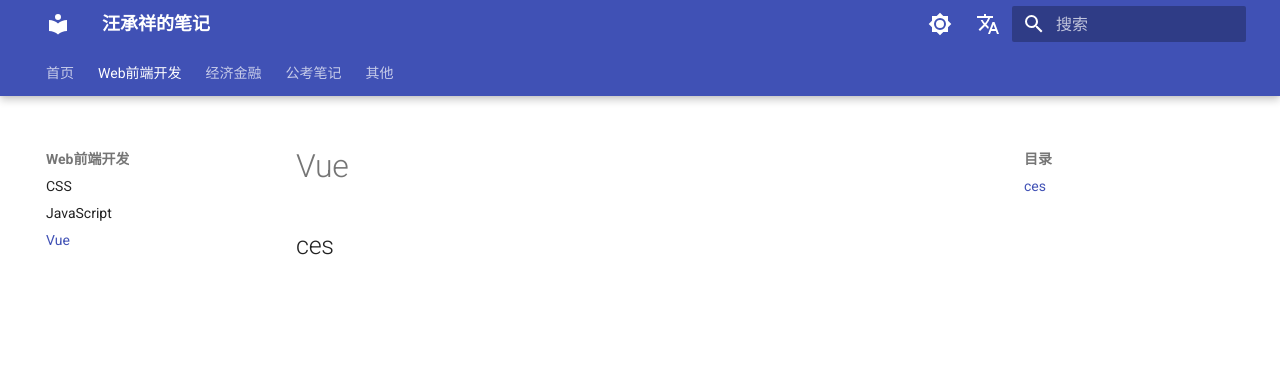
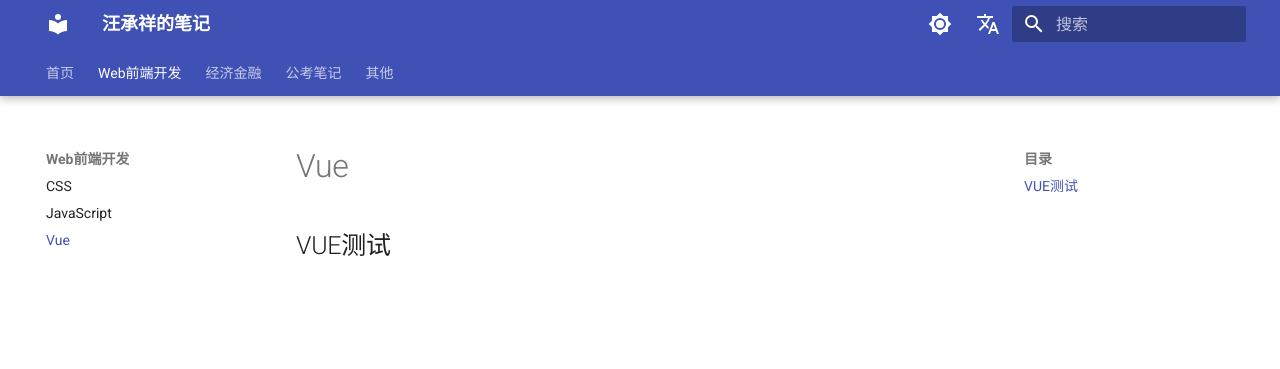
Before and after one commit to tangine/tangine.github.io, an MkDocs documentation site: the page built from docs/career/vue.md, in a window 1280 px wide. Shown: the top 369 px of the page. Built offline with MkDocs 1.6.1 and Material for MkDocs 9.7.7, drawn with Linux system fonts in a browser that asks for light colours; comment, search, counter and statistics services are not loaded.

Commit message:
自动部署测试

```diff
--- a/docs/career/vue.md
+++ b/docs/career/vue.md
@@ -1 +1 @@
-## ces
+## VUE测试
```
